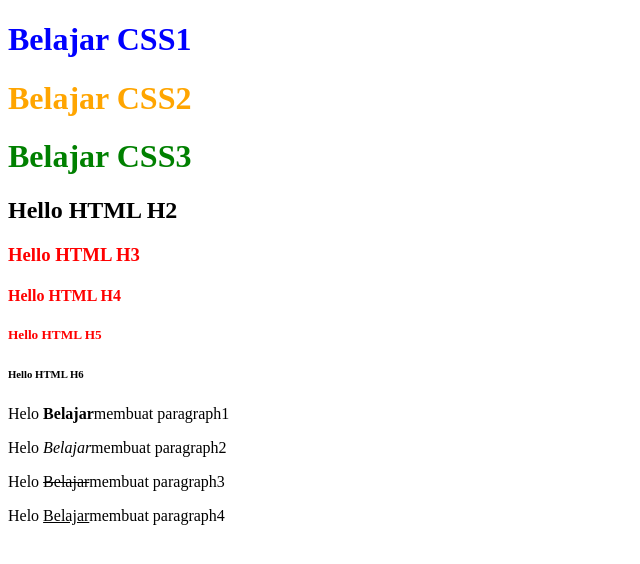
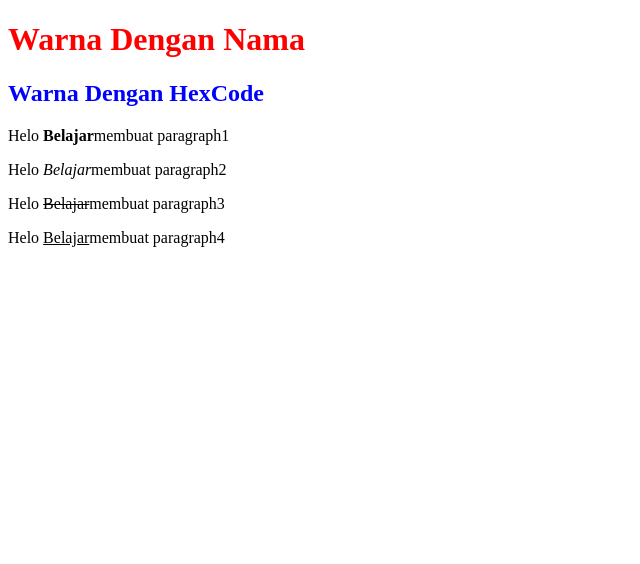
Before and after one commit to alboyz/belajar-css, a plain HTML site: page index.html in a window 1280 px wide. Shown: the whole page, without its empty margins (0-640 px from the left). Drawn offline with Linux system fonts and the light colour scheme.

Commit message:
Property dan Color

```diff
--- a/index.html
+++ b/index.html
@@ -14,7 +14,7 @@
 
 <body>
   <!-- <h1>Hello HTML H1</h1> -->
-  <h1>Belajar CSS1</h1>
+  <!-- <h1>Belajar CSS1</h1>
   <h1 id="judul">Belajar CSS2</h1>
   <h1 class="belajar">Belajar CSS3</h1>
 
@@ -22,7 +22,10 @@
   <h3>Hello HTML H3</h3>
   <h4>Hello HTML H4</h4>
   <h5>Hello HTML H5</h5>
-  <h6>Hello HTML H6</h6>
+  <h6>Hello HTML H6</h6> -->
+
+  <h1 id=idwarna" class="warnaclass">Warna Dengan Nama</h1>
+  <h2>Warna Dengan HexCode</h2>
 
   <p>Helo <b>Belajar</b>membuat paragraph1</p>
   <p>Helo <i>Belajar</i>membuat paragraph2</p>
--- a/style/style.css
+++ b/style/style.css
@@ -1,4 +1,4 @@
-h1 {
+/* h1 {
   color: blue;
 }
 
@@ -12,4 +12,12 @@ h1 {
 
 h3,h4,h5{
   color:red;
+} */
+
+.warnaclass{
+  color: red;
 }
+
+h2{
+  color:blue;
+}
```
